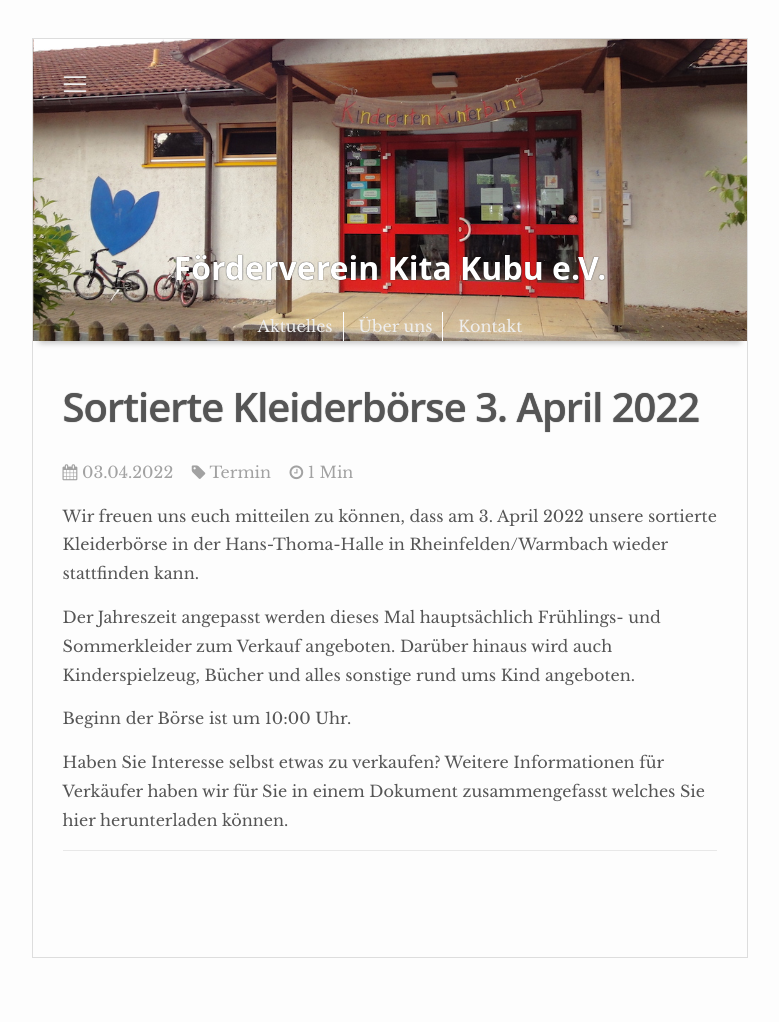
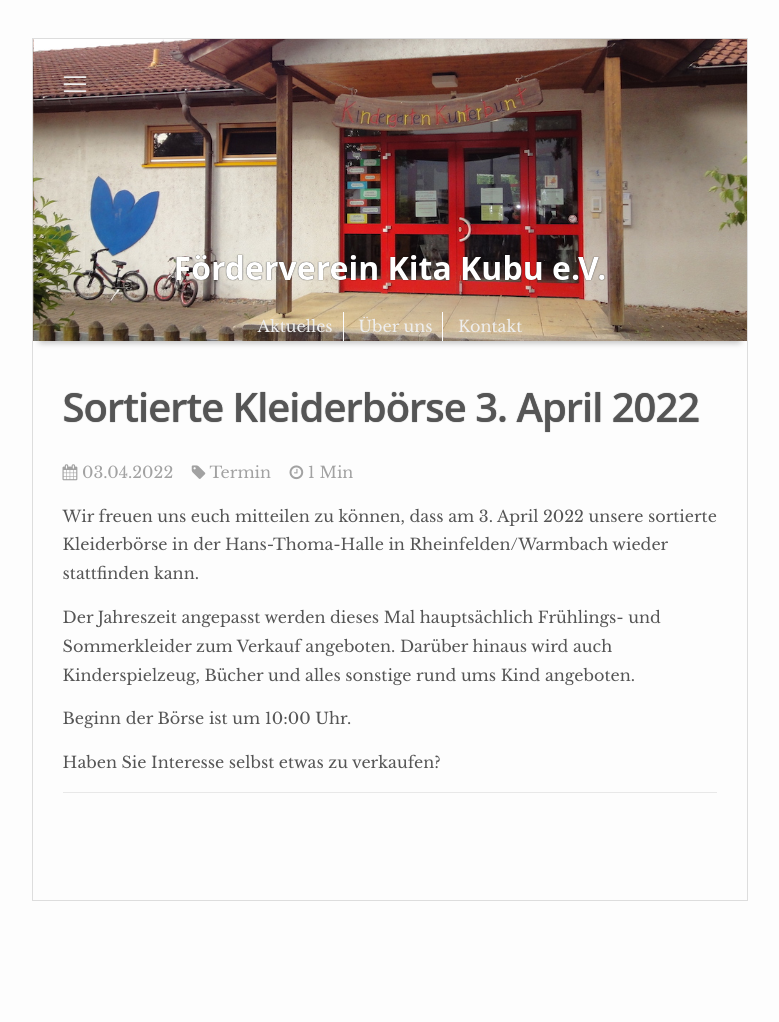
Before and after one commit to fv-kubu/fv-kubu, a Jekyll site: the page built from _posts/2022-04-03-ankuendigung-kleiderboerse-fruehjahr-2022.md, in a window 1280 px wide. Shown: the whole page, without its empty margins (250-1029 px from the left). Built offline with Jekyll 4.4.1, drawn with Linux system fonts in a browser that asks for light colours; nearby versions of some CDN libraries; after the commit the page ends 965 px from its top, so only the background shows below that.

```diff
--- a/_posts/2022-04-03-ankuendigung-kleiderboerse-fruehjahr-2022.md
+++ b/_posts/2022-04-03-ankuendigung-kleiderboerse-fruehjahr-2022.md
@@ -11,4 +11,4 @@
 
 Beginn der Börse ist um 10:00 Uhr.
 
-Haben Sie Interesse selbst etwas zu verkaufen? Weitere Informationen für Verkäufer haben wir für Sie in einem Dokument zusammengefasst welches Sie hier herunterladen können.
+Haben Sie Interesse selbst etwas zu verkaufen?
```
